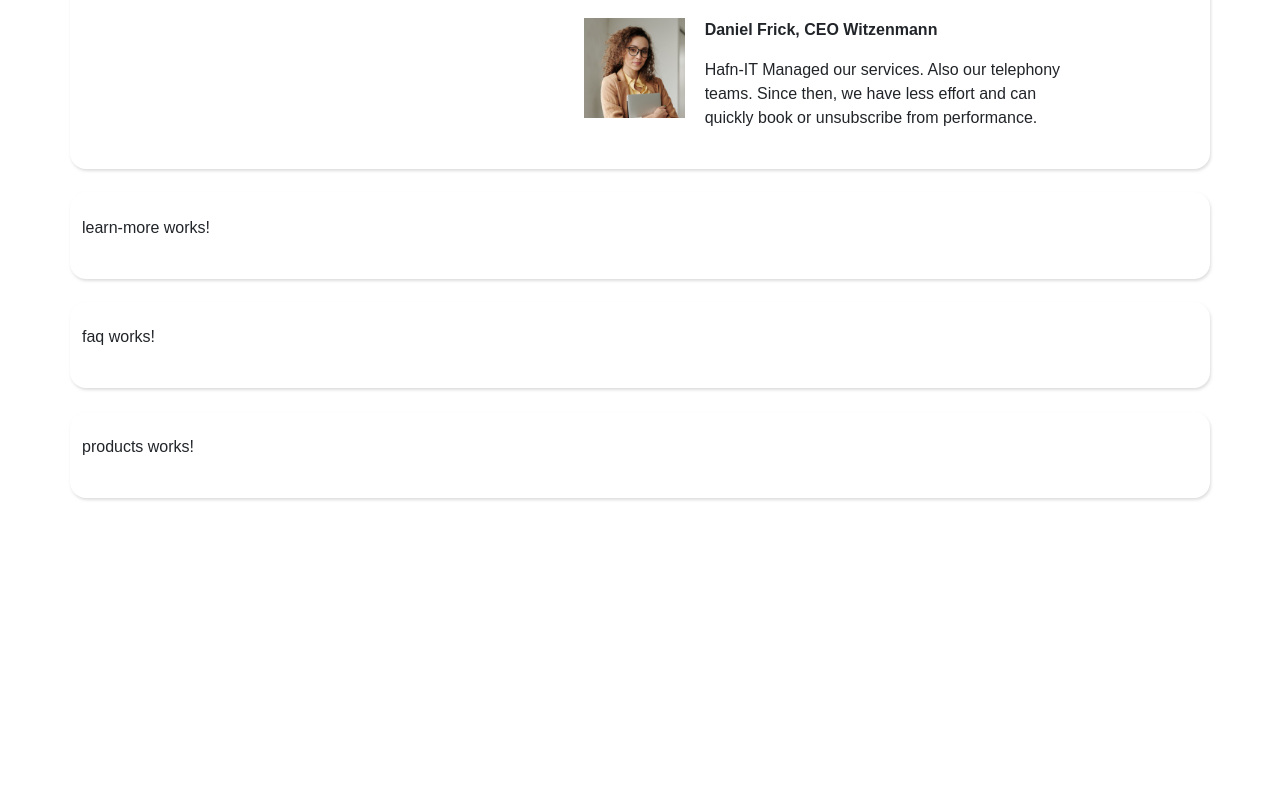
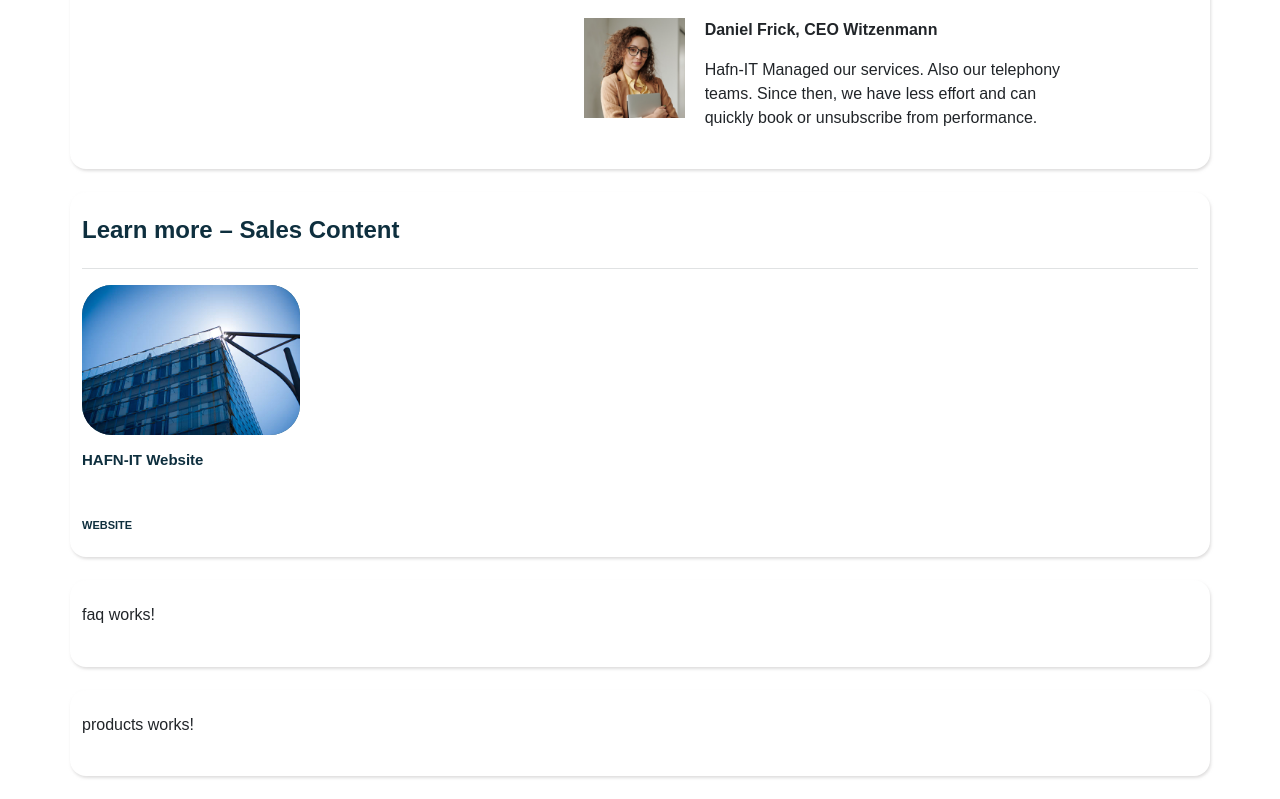
Before and after one commit to pecons/PruebaHappy, an Angular app: page / in a window 1280 px wide. Shown: the part 1755-2554 px from the top of the page. Before the commit the page ends 2276 px from the top, so only its background shows below. Built offline with nearby package versions, Linux system fonts and the light colour scheme.

Commit message:
LearnMore added

```diff
--- a/src/app/app.component.html
+++ b/src/app/app.component.html
@@ -51,7 +51,9 @@
     ></app-product-pitch>
   </div>
   <div class="container">
-    <app-learn-more></app-learn-more>
+    <app-learn-more
+    [websites]="[{name:'HAFN-IT Website',urlImage:'assets/imgs/enterprise/1.jpg'}]"
+    ></app-learn-more>
   </div>
   <div class="container">
     <app-faq></app-faq>
--- a/src/app/core/components/learn-more/learn-more.component.css
+++ b/src/app/core/components/learn-more/learn-more.component.css
@@ -0,0 +1,47 @@
+.websiteContainer{
+    margin-right: 30px;
+
+}
+
+.websiteContainer figure{
+    width: 218px;
+    height: 150px;
+    background: #376477;
+    border-radius: 30px;
+
+}
+
+.websiteContainer > h5 {
+    font-size: 15px;
+    font-weight: 600;
+    color: #0E2F3E;
+}
+
+.websiteContainer > a {
+    font-size: 11px;
+    color: #0E2F3E;
+    margin-top: 40px;
+    text-decoration: none;
+    font-weight: 800;
+}
+
+.websiteContainer > a:hover {
+    color: #67b4b8;
+    cursor: pointer;
+    font-weight: 800;
+}
+.websiteContainer figure > img {
+    width: 218px;
+    height: 150px;
+    border-radius: 30px;
+    opacity: 1;
+    transition: all 1s ease;
+}
+.websiteContainer:hover figure{
+    position: relative;
+    top: -10px;
+
+}
+.websiteContainer figure >img:hover{
+    opacity: .5;
+}
--- a/src/app/core/components/learn-more/learn-more.component.html
+++ b/src/app/core/components/learn-more/learn-more.component.html
@@ -1 +1,13 @@
-<p>learn-more works!</p>
+<div fxLayout="column" >
+    <h4>Learn more – Sales Content</h4>
+    <hr>
+    <div  fxLayout="row" fxLayoutAlign="start center">
+        <div *ngFor="let website of websites" class="websiteContainer" fxLayout="column">
+            <figure><img src="{{website.urlImage}}" alt=""></figure>
+            <h5>{{website.name}}</h5>
+            <a href="">WEBSITE</a>
+        </div>
+
+    </div>
+
+</div>
--- a/src/app/core/components/learn-more/learn-more.component.ts
+++ b/src/app/core/components/learn-more/learn-more.component.ts
@@ -1,4 +1,5 @@
-import { Component, OnInit } from '@angular/core';
+import { Component, Input, OnInit } from '@angular/core';
+import { website } from '../../models/website.model';
 
 @Component({
   selector: 'app-learn-more',
@@ -7,6 +8,8 @@ import { Component, OnInit } from '@angular/core';
 })
 export class LearnMoreComponent implements OnInit {
 
+  @Input() public websites !: Array<website>;
+
   constructor() { }
 
   ngOnInit(): void {
--- a/src/app/core/components/product-pitch/product-pitch.component.css
+++ b/src/app/core/components/product-pitch/product-pitch.component.css
@@ -1,7 +1,3 @@
-h4{
-    color: #0E2F3E;
-    font-weight: 700;
-}
 
 .containerPerfil > img{
     max-width: 100px;
--- a/src/app/core/components/product-pitch/product-pitch.component.html
+++ b/src/app/core/components/product-pitch/product-pitch.component.html
@@ -16,5 +16,4 @@
             </div>
         </div>
     </div>
-
 </div>
--- /dev/null
+++ b/src/app/core/models/website.model.ts
@@ -0,0 +1,4 @@
+export interface website{
+    urlImage:String;
+    name:String;
+}
--- a/src/index.html
+++ b/src/index.html
@@ -2,17 +2,13 @@
 <html lang="en">
 <head>
   <meta charset="utf-8">
-  <title>HappyTest</title>
+  <title>Prueba Aptitud</title>
   <base href="/">
   <meta name="viewport" content="width=device-width, initial-scale=1">
   <link rel="icon" type="image/x-icon" href="favicon.ico">
   <link rel="preconnect" href="https://fonts.gstatic.com">
   <link href="https://fonts.googleapis.com/css2?family=Roboto:wght@300;400;500&display=swap" rel="stylesheet">
   <link href="https://fonts.googleapis.com/icon?family=Material+Icons" rel="stylesheet">
-  <link rel="stylesheet" href="https://maxcdn.bootstrapcdn.com/bootstrap/4.0.0/css/bootstrap.min.css" integrity="sha384-Gn5384xqQ1aoWXA+058RXPxPg6fy4IWvTNh0E263XmFcJlSAwiGgFAW/dAiS6JXm" crossorigin="anonymous">
-  <script src="https://code.jquery.com/jquery-3.2.1.slim.min.js" integrity="sha384-KJ3o2DKtIkvYIK3UENzmM7KCkRr/rE9/Qpg6aAZGJwFDMVNA/GpGFF93hXpG5KkN" crossorigin="anonymous"></script>
-  <script src="https://cdnjs.cloudflare.com/ajax/libs/popper.js/1.12.9/umd/popper.min.js" integrity="sha384-ApNbgh9B+Y1QKtv3Rn7W3mgPxhU9K/ScQsAP7hUibX39j7fakFPskvXusvfa0b4Q" crossorigin="anonymous"></script>
-  <script src="https://maxcdn.bootstrapcdn.com/bootstrap/4.0.0/js/bootstrap.min.js" integrity="sha384-JZR6Spejh4U02d8jOt6vLEHfe/JQGiRRSQQxSfFWpi1MquVdAyjUar5+76PVCmYl" crossorigin="anonymous"></script>
 </head>
 <body class="mat-typography">
   <app-root></app-root>
--- a/src/styles.css
+++ b/src/styles.css
@@ -14,3 +14,9 @@ hr{
     margin-right: auto;
     background-color: #858c91;
 }
+
+
+h4{
+    color: #0E2F3E;
+    font-weight: 700;
+}
```
Also changed, not shown: src/assets/imgs/enterprise/1.jpg (added).
